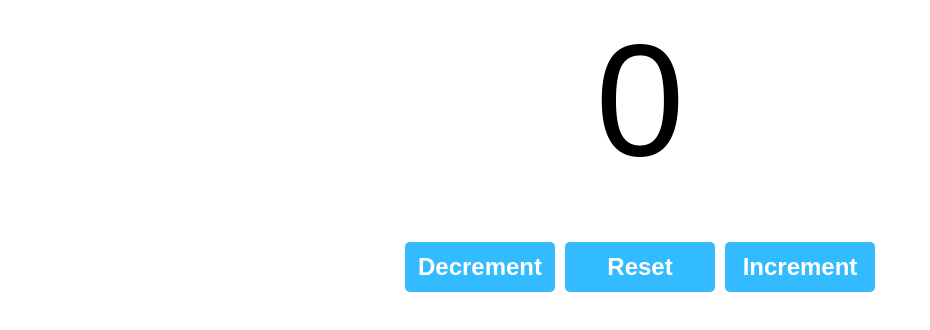
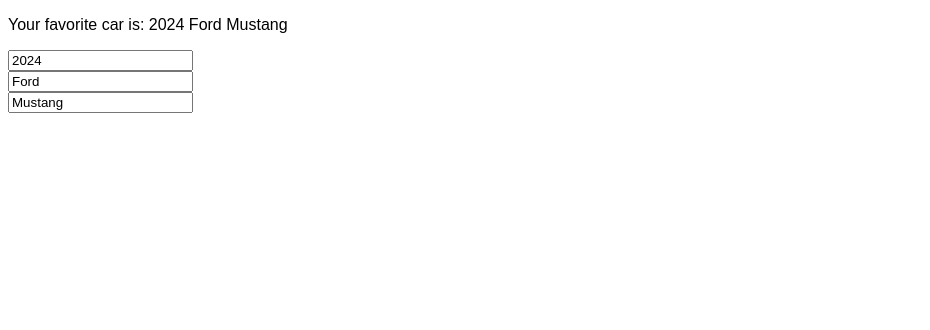
Before and after one commit to Cameloasa/react-counter-app, a React (Vite) app: page / in a window 1280 px wide. Shown: the top 330 px of the page, without its empty margins (0-930 px from the left). Built offline with nearby package versions, Linux system fonts and the light colour scheme.

Commit message:
Update Objects

```diff
--- a/src/App.jsx
+++ b/src/App.jsx
@@ -4,13 +4,14 @@
 import ComponentOnChange from './ComponentOnChange'
 import ColorPicker from './ColorPicker'
 import ComponentUpdaterFunction from './ComponentUpdaterFunction'
+import ComponentUpdateObject from './ComponentUpdateObject'
 
 
 
 function App  () {
   return (
     <>
-    <ComponentUpdaterFunction/>
+    <ComponentUpdateObject/>
     </>
   )
 }
--- /dev/null
+++ b/src/ComponentUpdateObject.jsx
@@ -0,0 +1,39 @@
+//rfce
+/*
+{...object, property: event.target.value}
+setCar(c =>({...c, year: event.target.value}));
+*/
+
+import React, { useState } from 'react'
+
+function ComponentUpdateObject() {
+
+  const [car,setCar] = useState({year:2024,
+                                make:"Ford",
+                                model:"Mustang"});
+
+
+  function handleYearChange(event){
+    setCar(c =>({...c, year: event.target.value}));
+  }
+
+  function handleMakeChange(event){
+    setCar(c =>({...c, make: event.target.value}));
+  }
+
+  function handleModelChange(event){
+    setCar(c =>({...c, model: event.target.value}));
+  }
+
+  return (
+    <div>
+      <p>Your favorite car is: {car.year} {car.make} {car.model}</p>
+      <input type="number" value={car.year} onChange={handleYearChange} /><br />
+      <input type="text" value={car.make} onChange={handleMakeChange}/><br />
+      <input type="text" value={car.model} onChange={handleModelChange} /><br />
+
+    </div>
+  )
+}
+
+export default ComponentUpdateObject
```
